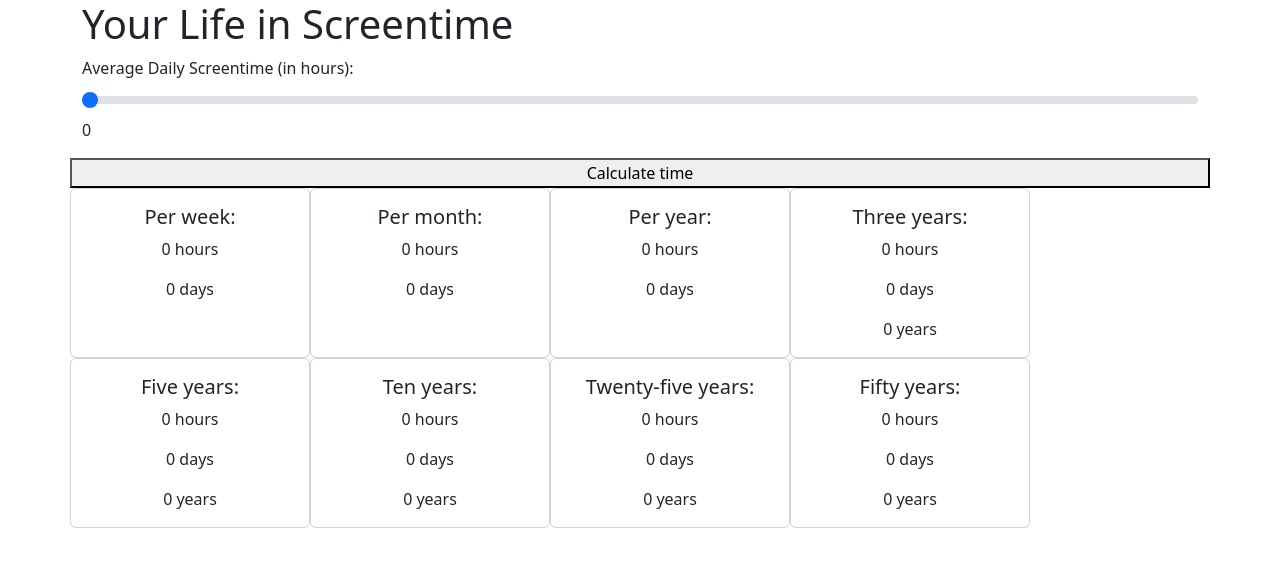
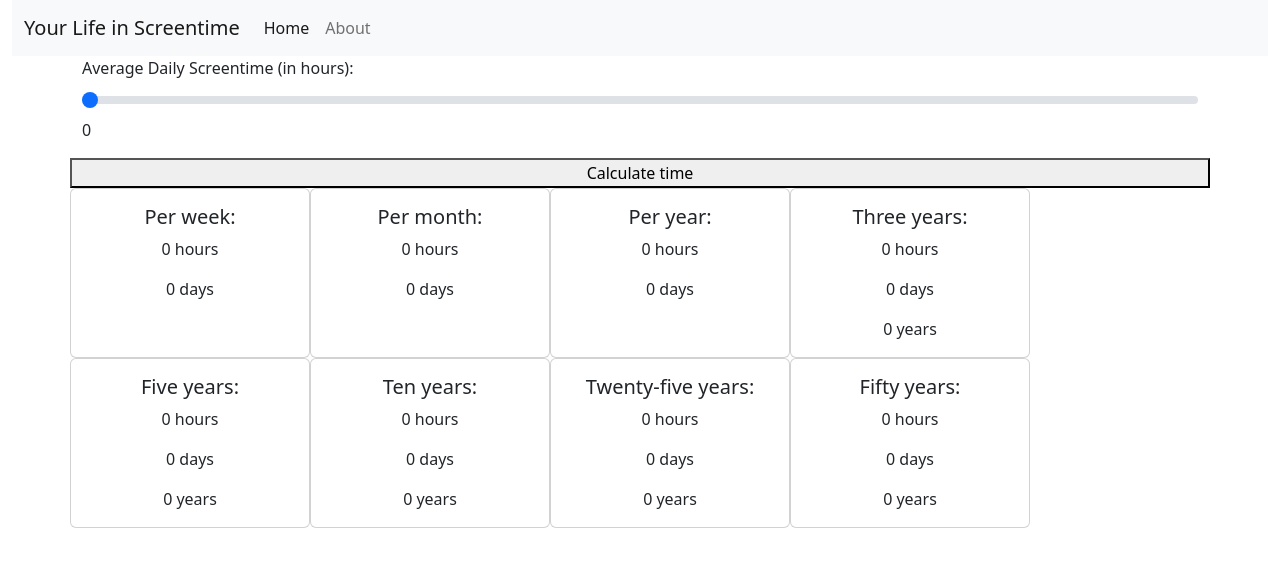
Before and after one commit to dlmarshall3/screentime-calculator-angular, an Angular app: page / in a window 1280 px wide. Shown: the top 566 px of the page. Built offline with nearby package versions, Linux system fonts and the light colour scheme.

Commit message:
added navbar

```diff
--- a/angular.json
+++ b/angular.json
@@ -26,7 +26,7 @@
               "node_modules/bootstrap/dist/css/bootstrap.min.css",
               "src/styles.css"
             ],
-            "scripts": []
+            "scripts": ["node_modules/bootstrap/dist/js/bootstrap.min.js"]
           },
           "configurations": {
             "production": {
--- a/src/app/header/header.component.html
+++ b/src/app/header/header.component.html
@@ -1,3 +1,21 @@
-<div class="container">
-    <h1>Your Life in Screentime</h1>
-</div>
+<nav class="navbar navbar-expand-lg bg-light">
+    <div class="container-fluid">
+      <a class="navbar-brand" href="#">Your Life in Screentime</a>
+      <button class="navbar-toggler" type="button" data-bs-toggle="collapse" data-bs-target="#navbarSupportedContent" aria-controls="navbarSupportedContent" aria-expanded="false" aria-label="Toggle navigation">
+        <span class="navbar-toggler-icon"></span>
+      </button>
+      <div class="collapse navbar-collapse" id="navbarSupportedContent">
+        <ul class="navbar-nav me-auto mb-2 mb-lg-0">
+          <li class="nav-item">
+            <a class="nav-link active" aria-current="page" href="#">Home</a>
+          </li>
+          <li class="nav-item">
+            <a class="nav-link" href="#">About</a>
+          </li>
+          <!-- <li class="nav-item">
+            <a class="nav-link" href="#">About</a>
+          </li> -->
+        </ul>
+      </div>
+    </div>
+  </nav>
```
Also changed, not shown: src/app/screentime-display/screentime-display.component.html (+0 -15 lines).
